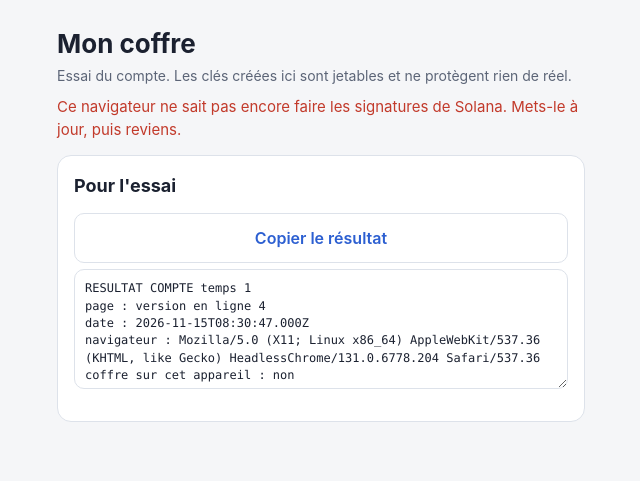
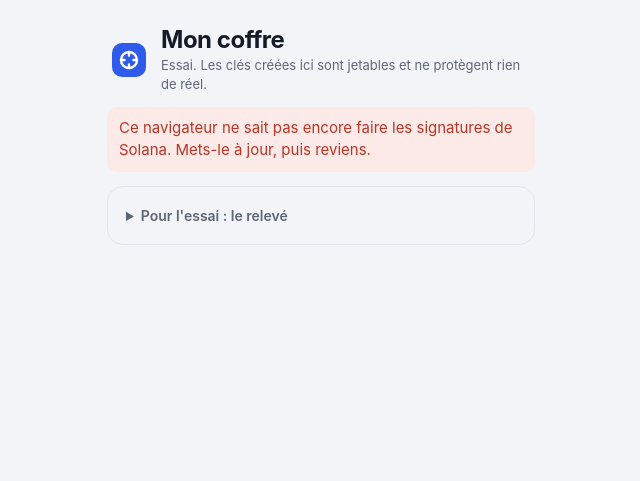
Before and after one commit to aminvest73-hash/coffre-test, a plain HTML site: page compte/index.html in a window 1280 px wide. Shown: the whole page, without its empty margins (319-959 px from the left). Drawn offline with Linux system fonts and the light colour scheme.

Commit message:
Page d'essai du compte, version en ligne 5 : habillage, connexion sans création, un second site d'essai écouté

```diff
--- a/compte/index.html
+++ b/compte/index.html
@@ -6,16 +6,27 @@
 <meta name="referrer" content="no-referrer">
 <meta name="viewport" content="width=device-width, initial-scale=1">
 <meta name="robots" content="noindex, nofollow">
+<meta name="theme-color" content="#f3f4f7" media="(prefers-color-scheme: light)">
+<meta name="theme-color" content="#0e1116" media="(prefers-color-scheme: dark)">
 <title>Mon coffre (essai du compte)</title>
 <link rel="stylesheet" href="style.css">
 </head>
 <body>
 <main>
-  <h1>Mon coffre</h1>
-  <p class="muted">Essai du compte. Les clés créées ici sont jetables et ne protègent rien de réel.</p>
+  <header class="entete">
+    <svg class="marque" viewBox="0 0 40 40" aria-hidden="true" focusable="false">
+      <rect class="porte" x="3" y="3" width="34" height="34" rx="10"/>
+      <circle class="cadran" cx="20" cy="20" r="8"/>
+      <path class="cadran" d="M20 12v3.5M20 24.5V28M12 20h3.5M24.5 20H28"/>
+    </svg>
+    <div>
+      <h1>Mon coffre</h1>
+      <p class="muted">Essai. Les clés créées ici sont jetables et ne protègent rien de réel.</p>
+    </div>
+  </header>
   <div class="status ko" id="blocage" hidden></div>
 
-  <section class="card" id="v-jeu" hidden>
+  <section class="card jeu" id="v-jeu" hidden>
     <h2>Connexion à un jeu</h2>
     <p><strong id="jeu-nom"></strong> te demande de te connecter avec ton coffre.</p>
     <p class="muted" id="jeu-site"></p>
@@ -55,17 +66,20 @@
     <div class="status" id="garde"></div>
     <button id="b-renvoyer" hidden>Réessayer de le confier au serveur</button>
     <button id="b-reconnecter">Me connecter</button>
-    <button id="b-ouvrir" class="second">Ouvrir mon coffre sans le serveur</button>
-    <button id="b-oublier" class="second">Oublier ce coffre sur cet appareil</button>
+    <details class="plus">
+      <summary>Autres actions</summary>
+      <button id="b-ouvrir" class="second">Ouvrir mon coffre sans le serveur</button>
+      <button id="b-oublier" class="second">Oublier ce coffre sur cet appareil</button>
+    </details>
     <div class="status" id="s-coffre"></div>
   </section>
 
-  <section class="card" id="v-resultat">
-    <h2>Pour l'essai</h2>
+  <details class="card essai" id="v-resultat">
+    <summary>Pour l'essai : le relevé</summary>
     <button id="b-copier" class="second">Copier le résultat</button>
     <textarea id="resultat" readonly></textarea>
     <div class="status" id="s-resultat"></div>
-  </section>
+  </details>
 </main>
 <script type="module" src="page.mjs"></script>
 </body>
--- a/compte/page.mjs
+++ b/compte/page.mjs
@@ -110,7 +110,10 @@ function validerCode() {
   $('code-testeur').value = '';
   $('v-admission').hidden = true;
   noter('[page] code de testeur saisi');
-  dire(fiche ? 's-coffre' : 's-accueil', 'Code enregistré pour cet onglet. Recommence ton geste.', 'ok');
+  // Le message se pose à côté du bouton à retoucher, et il remplace le refus affiché juste avant : sinon le
+  // testeur lit encore « ce serveur demande un code » sous le bouton et s'arrête là (essai du 13/11 sur iPhone).
+  if (demandeJeu() && fiche) { dire('s-coffre', ''); dire('s-jeu', 'Code enregistré. Touche de nouveau « Me connecter à ce jeu ».', 'ok'); }
+  else dire(fiche ? 's-coffre' : 's-accueil', 'Code enregistré pour cet onglet. Touche de nouveau le bouton que tu venais de toucher.', 'ok');
 }
 const appareil = {
   creer: (o) => navigator.credentials.create({ publicKey: o }),
@@ -130,7 +133,7 @@ async function afficher(message, sorte) {
   $('adresse').textContent = fiche.coffre.adresse;
   dire('garde', fiche.garde ? 'Gardé chez nous : oui. Tu le retrouveras sur tes autres appareils.' : 'Gardé chez nous : non. Il n\'existe que sur cet appareil.', fiche.garde ? 'ok' : 'ko');
   $('b-renvoyer').hidden = fiche.garde;
-  $('b-reconnecter').hidden = !fiche.garde;
+  $('b-reconnecter').hidden = !fiche.garde || !!demandeJeu();   // un jeu attend : un seul bouton, celui de sa carte
   desarmer();
   montrer('v-coffre');
   dire('s-coffre', message, sorte);
@@ -139,24 +142,28 @@ const seul = (fn) => async () => { if (occupe) return; occupe = true; try { awai
 const ATTENTE = 'Ton appareil te demande de confirmer…';
 
 // ---------- Un jeu a ouvert cette fenêtre pour connecter le joueur. La preuve ne part qu'à ce jeu, et seulement
-// si le coffre est gardé par le serveur. Si le jeu annonce le wallet déjà lié au compte, on n'en crée pas d'autre.
+// si le coffre est gardé par le serveur. Si le jeu annonce le wallet déjà lié au compte, ou dit seulement que le
+// joueur a déjà son coffre, on n'en crée pas d'autre.
 const demandeJeu = () => { const d = lien && lien.demande(); return d && !d.retiree ? d : null; };
+const sansCreation = (d) => !!(d && (d.attendue || d.existant));
 function rafraichirJeu() {
   const d = demandeJeu();
   $('v-jeu').hidden = !d;
+  if (fiche) $('b-reconnecter').hidden = !fiche.garde || !!d;
   if (!d) return;
   $('jeu-nom').textContent = d.nom;
   $('jeu-site').textContent = 'Site : ' + d.jeu;
   $('b-jeu').hidden = !fiche;
   if (!fiche) dire('s-jeu', d.attendue ? 'Ce compte de jeu a déjà un wallet. Retrouve ton coffre juste en dessous : tu entreras ensuite dans le jeu.'
+    : d.existant ? 'Retrouve ton coffre juste en dessous : tu entreras ensuite dans le jeu. Si tu n\'en as pas encore, ferme cette fenêtre et reviens au jeu.'
     : 'Crée ton coffre, ou retrouve-le, juste en dessous : tu entreras ensuite dans le jeu.', 'wait');
 }
 // « Créer mon coffre » n'est proposé que si rien ne dit que ce joueur en a déjà un : ni le jeu, ni son identité.
 // Et, quand le service demande de dire qui on est, seulement après le code validé.
 function rafraichirAccueil() {
   const d = demandeJeu();
-  $('z-identite').hidden = !PAR_EMAIL || !!identite;
-  $('b-creer').hidden = !!(d && d.attendue) || (PAR_EMAIL && (!identite || identite.coffre));
+  $('z-identite').hidden = !PAR_EMAIL || !!identite || sansCreation(d);   // l'adresse ne sert qu'à créer
+  $('b-creer').hidden = sansCreation(d) || (PAR_EMAIL && (!identite || identite.coffre));
 }
 // ---------- Dire qui on est : une adresse e-mail, puis le code reçu. L'adresse n'est ni gardée ni écrite au relevé.
 async function envoyerCode() {
@@ -212,8 +219,10 @@ async function entrerDansLeJeu() {
 }
 
 async function creer() {
+  const d = demandeJeu();
+  // Le bouton est caché dans ce cas ; la règle est tenue ici aussi.
+  if (sansCreation(d)) { dire('s-accueil', 'Ce jeu demande un coffre qui existe déjà. Rien n\'a été créé.', 'ko'); return; }
   dire('s-accueil', ATTENTE, 'wait');
-  const d = demandeJeu();
   try {
     const r = await c.creer('Mon coffre (essai) ' + new Date().toLocaleString('fr-FR', { day: '2-digit', month: '2-digit', hour: '2-digit', minute: '2-digit' }),
       d ? { connexion: { jeu: d.jeu, defi: d.defi } } : undefined);
--- a/compte/reglages.mjs
+++ b/compte/reglages.mjs
@@ -1,10 +1,10 @@
 // Ce que la page sait d'elle-même. Rien ici ne vient du serveur. Fichier écrit par assembler.mjs.
 export const REGLAGES = {
-  version: 'en ligne 4',
+  version: 'en ligne 5',
   api: "https://coffre-serveur-test.aminvest73.workers.dev",
   rpId: "aminvest73-hash.github.io",
   environnement: 'essai',
   projet: 'essai',
   langue: 'fr',
-  jeux: {"https://raw.githack.com":"Faux jeu (essai)"},
+  jeux: {"https://raw.githack.com":"Faux jeu (essai)","https://staging.monstermine.io":"MonsterMine (essai)"},
 };
--- a/compte/style.css
+++ b/compte/style.css
@@ -1,31 +1,64 @@
-/* Styles repris de la page du premier morceau. L'habillage viendra plus tard. */
+/* L'habillage de l'essai : sobre, lisible sur un téléphone. Rien n'est chargé d'ailleurs : ni police, ni image.
+   L'habillage du produit viendra plus tard ; ici, seulement de quoi lire et toucher sans se tromper. */
 :root {
   color-scheme: light dark;
-  --bg: #f5f6f8; --card: #ffffff; --ink: #1b2130; --muted: #5c6577; --line: #dde2ea;
-  --accent: #2c5fd1; --accent-ink: #ffffff; --ok: #1d8a4b; --ko: #c23a2b; --wait: #a66a12;
+  --bg: #f3f4f7; --card: #ffffff; --ink: #141a26; --muted: #5d6677; --line: #e1e5ec;
+  --accent: #2f5bea; --accent-ink: #ffffff;
+  --ok: #18794a; --ok-doux: #e6f5ec; --ko: #b93525; --ko-doux: #fbeae7; --wait: #8a5a0b; --wait-doux: #fbf2df;
+  --ombre: 0 1px 2px rgba(20, 26, 38, .06), 0 8px 24px rgba(20, 26, 38, .06);
 }
 @media (prefers-color-scheme: dark) {
   :root {
-    --bg: #11141a; --card: #1a1f28; --ink: #eef1f6; --muted: #9ba5b6; --line: #2b323f;
-    --accent: #7ea4ff; --accent-ink: #0d1220; --ok: #53c684; --ko: #ff8273; --wait: #e5b663;
+    --bg: #0e1116; --card: #171b23; --ink: #eef1f6; --muted: #98a2b3; --line: #262d3a;
+    --accent: #8aa9ff; --accent-ink: #0b1020;
+    --ok: #5fd08f; --ok-doux: #12261b; --ko: #ff8b7d; --ko-doux: #2c1614; --wait: #e8bd6a; --wait-doux: #2a2111;
+    --ombre: 0 1px 2px rgba(0, 0, 0, .4), 0 8px 24px rgba(0, 0, 0, .25);
   }
 }
 * { box-sizing: border-box; }
-body { margin: 0; background: var(--bg); color: var(--ink);
+/* Sur un téléphone, le navigateur pose un voile gris sur ce qu'on touche : chaque bouton a déjà son propre retour. */
+html { -webkit-tap-highlight-color: transparent; -webkit-text-size-adjust: 100%; }
+body { margin: 0; background: var(--bg); color: var(--ink); -webkit-font-smoothing: antialiased;
        font: 16px/1.5 -apple-system, BlinkMacSystemFont, "Segoe UI", Roboto, Helvetica, Arial, sans-serif; }
-main { max-width: 560px; margin: 0 auto; padding: 20px 16px 56px; }
-h1 { font-size: 26px; line-height: 1.2; margin: 8px 0 6px; }
-h2 { font-size: 18px; margin: 0 0 6px; }
+main { max-width: 460px; margin: 0 auto; padding: 20px 16px max(40px, env(safe-area-inset-bottom)); }
+
+.entete { display: flex; align-items: center; gap: 12px; margin: 6px 2px 2px; }
+.entete .muted { margin: 2px 0 0; font-size: 13px; }
+.marque { width: 40px; height: 40px; flex-shrink: 0; }
+.marque .porte { fill: var(--accent); }
+.marque .cadran { fill: none; stroke: var(--accent-ink); stroke-width: 2.4; stroke-linecap: round; }
+
+h1 { font-size: 24px; line-height: 1.15; letter-spacing: -0.02em; margin: 8px 0 6px; }
+.entete h1 { margin: 0; }
+h2 { font-size: 17px; line-height: 1.25; letter-spacing: -0.01em; margin: 0 0 6px; }
 p { margin: 0 0 10px; }
 .muted { color: var(--muted); font-size: 14px; }
-.card { background: var(--card); border: 1px solid var(--line); border-radius: 14px; padding: 16px; margin-top: 14px; }
-button { font: inherit; font-weight: 600; border: 0; border-radius: 10px; padding: 12px 16px; min-height: 46px;
-         background: var(--accent); color: var(--accent-ink); cursor: pointer; width: 100%; margin-top: 8px; }
+
+.card { background: var(--card); border: 1px solid var(--line); border-radius: 16px; padding: 18px; margin-top: 14px; box-shadow: var(--ombre); }
+/* La demande d'un jeu est ce que le joueur est venu faire : elle se voit en premier. */
+.card.jeu { border-color: var(--accent); }
+.card.jeu strong { font-size: 18px; letter-spacing: -0.01em; }
+
+button { font: inherit; font-weight: 600; border: 0; border-radius: 12px; padding: 13px 16px; min-height: 48px;
+         background: var(--accent); color: var(--accent-ink); cursor: pointer; width: 100%; margin-top: 10px;
+         touch-action: manipulation; -webkit-user-select: none; user-select: none;
+         transition: transform .12s ease-out, opacity .12s ease-out; }
+button:active { transform: scale(.97); }
+/* Le survol ne se montre que là où il existe vraiment : sur un écran tactile, il resterait collé après le toucher. */
+@media (hover: hover) and (pointer: fine) { button:hover { opacity: .9; } }
+button:focus-visible, input:focus-visible, textarea:focus-visible, summary:focus-visible { outline: 2px solid var(--accent); outline-offset: 2px; }
 button.second { background: transparent; color: var(--accent); border: 1px solid var(--line); }
 button.petit { width: auto; min-height: 40px; padding: 6px 12px; margin: 0; font-weight: 500; font-size: 14px; }
 button:disabled { opacity: .45; cursor: not-allowed; }
-.status { margin-top: 10px; font-size: 15px; overflow-wrap: anywhere; }
-.status.ok { color: var(--ok); } .status.ko { color: var(--ko); } .status.wait { color: var(--wait); }
+@media (prefers-reduced-motion: reduce) { button { transition: none; } button:active { transform: none; } }
+
+.status { margin-top: 12px; font-size: 15px; overflow-wrap: anywhere; }
+.status:empty { display: none; }
+.status.ok, .status.ko, .status.wait { padding: 10px 12px; border-radius: 10px; }
+.status.ok { color: var(--ok); background: var(--ok-doux); }
+.status.ko { color: var(--ko); background: var(--ko-doux); }
+.status.wait { color: var(--wait); background: var(--wait-doux); }
+
 .adresse { font: 600 15px/1.4 ui-monospace, SFMono-Regular, Menlo, Consolas, monospace; overflow-wrap: anywhere; }
 .mots { display: grid; grid-template-columns: repeat(auto-fill, minmax(130px, 1fr)); gap: 8px; margin: 10px 0; padding: 0; list-style: none; }
 .mots li, .carte { border: 1px solid var(--line); border-radius: 10px; padding: 8px 10px; background: var(--card); color: var(--ink); font: inherit; }
@@ -34,10 +67,16 @@ button:disabled { opacity: .45; cursor: not-allowed; }
 .carte { width: auto; min-height: 44px; margin: 0; font-weight: 500; cursor: pointer; }
 .carte.posee { opacity: .35; }
 .mots li.vide { opacity: .5; }
-input[type="text"], input[type="password"], textarea { width: 100%; padding: 10px; border-radius: 10px; border: 1px solid var(--line);
+
+/* 16 px au moins dans un champ : en dessous, l'iPhone zoome dans la page dès qu'on le touche. */
+input[type="text"], input[type="password"], textarea { width: 100%; padding: 12px; min-height: 48px; border-radius: 12px; border: 1px solid var(--line);
          background: transparent; color: var(--ink); font: inherit; }
-textarea { min-height: 120px; font: 12px/1.45 ui-monospace, SFMono-Regular, Menlo, Consolas, monospace; resize: vertical; margin-top: 6px; }
-#r-texte { font-size: 16px; } /* en dessous de 16, l'iPhone zoome dans la page dès qu'on touche le champ */
+textarea { min-height: 120px; font: 12px/1.45 ui-monospace, SFMono-Regular, Menlo, Consolas, monospace; resize: vertical; margin-top: 10px; }
+#r-texte { font-size: 16px; }
 .saisie { display: grid; grid-template-columns: repeat(auto-fill, minmax(130px, 1fr)); gap: 8px; margin: 10px 0; }
-details { margin-top: 10px; } summary { cursor: pointer; color: var(--accent); font-weight: 500; }
+
+details { margin-top: 12px; }
+summary { cursor: pointer; color: var(--muted); font-weight: 500; font-size: 14px; -webkit-user-select: none; user-select: none; }
+details.card { margin-top: 14px; box-shadow: none; background: transparent; }
+details.card > summary { font-weight: 600; }
 [hidden] { display: none !important; }
--- a/faux-jeu/style.css
+++ b/faux-jeu/style.css
@@ -1,31 +1,64 @@
-/* Styles repris de la page du premier morceau. L'habillage viendra plus tard. */
+/* L'habillage de l'essai : sobre, lisible sur un téléphone. Rien n'est chargé d'ailleurs : ni police, ni image.
+   L'habillage du produit viendra plus tard ; ici, seulement de quoi lire et toucher sans se tromper. */
 :root {
   color-scheme: light dark;
-  --bg: #f5f6f8; --card: #ffffff; --ink: #1b2130; --muted: #5c6577; --line: #dde2ea;
-  --accent: #2c5fd1; --accent-ink: #ffffff; --ok: #1d8a4b; --ko: #c23a2b; --wait: #a66a12;
+  --bg: #f3f4f7; --card: #ffffff; --ink: #141a26; --muted: #5d6677; --line: #e1e5ec;
+  --accent: #2f5bea; --accent-ink: #ffffff;
+  --ok: #18794a; --ok-doux: #e6f5ec; --ko: #b93525; --ko-doux: #fbeae7; --wait: #8a5a0b; --wait-doux: #fbf2df;
+  --ombre: 0 1px 2px rgba(20, 26, 38, .06), 0 8px 24px rgba(20, 26, 38, .06);
 }
 @media (prefers-color-scheme: dark) {
   :root {
-    --bg: #11141a; --card: #1a1f28; --ink: #eef1f6; --muted: #9ba5b6; --line: #2b323f;
-    --accent: #7ea4ff; --accent-ink: #0d1220; --ok: #53c684; --ko: #ff8273; --wait: #e5b663;
+    --bg: #0e1116; --card: #171b23; --ink: #eef1f6; --muted: #98a2b3; --line: #262d3a;
+    --accent: #8aa9ff; --accent-ink: #0b1020;
+    --ok: #5fd08f; --ok-doux: #12261b; --ko: #ff8b7d; --ko-doux: #2c1614; --wait: #e8bd6a; --wait-doux: #2a2111;
+    --ombre: 0 1px 2px rgba(0, 0, 0, .4), 0 8px 24px rgba(0, 0, 0, .25);
   }
 }
 * { box-sizing: border-box; }
-body { margin: 0; background: var(--bg); color: var(--ink);
+/* Sur un téléphone, le navigateur pose un voile gris sur ce qu'on touche : chaque bouton a déjà son propre retour. */
+html { -webkit-tap-highlight-color: transparent; -webkit-text-size-adjust: 100%; }
+body { margin: 0; background: var(--bg); color: var(--ink); -webkit-font-smoothing: antialiased;
        font: 16px/1.5 -apple-system, BlinkMacSystemFont, "Segoe UI", Roboto, Helvetica, Arial, sans-serif; }
-main { max-width: 560px; margin: 0 auto; padding: 20px 16px 56px; }
-h1 { font-size: 26px; line-height: 1.2; margin: 8px 0 6px; }
-h2 { font-size: 18px; margin: 0 0 6px; }
+main { max-width: 460px; margin: 0 auto; padding: 20px 16px max(40px, env(safe-area-inset-bottom)); }
+
+.entete { display: flex; align-items: center; gap: 12px; margin: 6px 2px 2px; }
+.entete .muted { margin: 2px 0 0; font-size: 13px; }
+.marque { width: 40px; height: 40px; flex-shrink: 0; }
+.marque .porte { fill: var(--accent); }
+.marque .cadran { fill: none; stroke: var(--accent-ink); stroke-width: 2.4; stroke-linecap: round; }
+
+h1 { font-size: 24px; line-height: 1.15; letter-spacing: -0.02em; margin: 8px 0 6px; }
+.entete h1 { margin: 0; }
+h2 { font-size: 17px; line-height: 1.25; letter-spacing: -0.01em; margin: 0 0 6px; }
 p { margin: 0 0 10px; }
 .muted { color: var(--muted); font-size: 14px; }
-.card { background: var(--card); border: 1px solid var(--line); border-radius: 14px; padding: 16px; margin-top: 14px; }
-button { font: inherit; font-weight: 600; border: 0; border-radius: 10px; padding: 12px 16px; min-height: 46px;
-         background: var(--accent); color: var(--accent-ink); cursor: pointer; width: 100%; margin-top: 8px; }
+
+.card { background: var(--card); border: 1px solid var(--line); border-radius: 16px; padding: 18px; margin-top: 14px; box-shadow: var(--ombre); }
+/* La demande d'un jeu est ce que le joueur est venu faire : elle se voit en premier. */
+.card.jeu { border-color: var(--accent); }
+.card.jeu strong { font-size: 18px; letter-spacing: -0.01em; }
+
+button { font: inherit; font-weight: 600; border: 0; border-radius: 12px; padding: 13px 16px; min-height: 48px;
+         background: var(--accent); color: var(--accent-ink); cursor: pointer; width: 100%; margin-top: 10px;
+         touch-action: manipulation; -webkit-user-select: none; user-select: none;
+         transition: transform .12s ease-out, opacity .12s ease-out; }
+button:active { transform: scale(.97); }
+/* Le survol ne se montre que là où il existe vraiment : sur un écran tactile, il resterait collé après le toucher. */
+@media (hover: hover) and (pointer: fine) { button:hover { opacity: .9; } }
+button:focus-visible, input:focus-visible, textarea:focus-visible, summary:focus-visible { outline: 2px solid var(--accent); outline-offset: 2px; }
 button.second { background: transparent; color: var(--accent); border: 1px solid var(--line); }
 button.petit { width: auto; min-height: 40px; padding: 6px 12px; margin: 0; font-weight: 500; font-size: 14px; }
 button:disabled { opacity: .45; cursor: not-allowed; }
-.status { margin-top: 10px; font-size: 15px; overflow-wrap: anywhere; }
-.status.ok { color: var(--ok); } .status.ko { color: var(--ko); } .status.wait { color: var(--wait); }
+@media (prefers-reduced-motion: reduce) { button { transition: none; } button:active { transform: none; } }
+
+.status { margin-top: 12px; font-size: 15px; overflow-wrap: anywhere; }
+.status:empty { display: none; }
+.status.ok, .status.ko, .status.wait { padding: 10px 12px; border-radius: 10px; }
+.status.ok { color: var(--ok); background: var(--ok-doux); }
+.status.ko { color: var(--ko); background: var(--ko-doux); }
+.status.wait { color: var(--wait); background: var(--wait-doux); }
+
 .adresse { font: 600 15px/1.4 ui-monospace, SFMono-Regular, Menlo, Consolas, monospace; overflow-wrap: anywhere; }
 .mots { display: grid; grid-template-columns: repeat(auto-fill, minmax(130px, 1fr)); gap: 8px; margin: 10px 0; padding: 0; list-style: none; }
 .mots li, .carte { border: 1px solid var(--line); border-radius: 10px; padding: 8px 10px; background: var(--card); color: var(--ink); font: inherit; }
@@ -34,10 +67,16 @@ button:disabled { opacity: .45; cursor: not-allowed; }
 .carte { width: auto; min-height: 44px; margin: 0; font-weight: 500; cursor: pointer; }
 .carte.posee { opacity: .35; }
 .mots li.vide { opacity: .5; }
-input[type="text"], input[type="password"], textarea { width: 100%; padding: 10px; border-radius: 10px; border: 1px solid var(--line);
+
+/* 16 px au moins dans un champ : en dessous, l'iPhone zoome dans la page dès qu'on le touche. */
+input[type="text"], input[type="password"], textarea { width: 100%; padding: 12px; min-height: 48px; border-radius: 12px; border: 1px solid var(--line);
          background: transparent; color: var(--ink); font: inherit; }
-textarea { min-height: 120px; font: 12px/1.45 ui-monospace, SFMono-Regular, Menlo, Consolas, monospace; resize: vertical; margin-top: 6px; }
-#r-texte { font-size: 16px; } /* en dessous de 16, l'iPhone zoome dans la page dès qu'on touche le champ */
+textarea { min-height: 120px; font: 12px/1.45 ui-monospace, SFMono-Regular, Menlo, Consolas, monospace; resize: vertical; margin-top: 10px; }
+#r-texte { font-size: 16px; }
 .saisie { display: grid; grid-template-columns: repeat(auto-fill, minmax(130px, 1fr)); gap: 8px; margin: 10px 0; }
-details { margin-top: 10px; } summary { cursor: pointer; color: var(--accent); font-weight: 500; }
+
+details { margin-top: 12px; }
+summary { cursor: pointer; color: var(--muted); font-weight: 500; font-size: 14px; -webkit-user-select: none; user-select: none; }
+details.card { margin-top: 14px; box-shadow: none; background: transparent; }
+details.card > summary { font-weight: 600; }
 [hidden] { display: none !important; }
```
Also changed, not shown: compte/lien-jeu.mjs (+6 -2 lines), faux-jeu/coffre-jeu.mjs (+7 -1 lines), faux-jeu/demo.mjs (+10 -5 lines), faux-jeu/index.html (+1 -0 lines).
